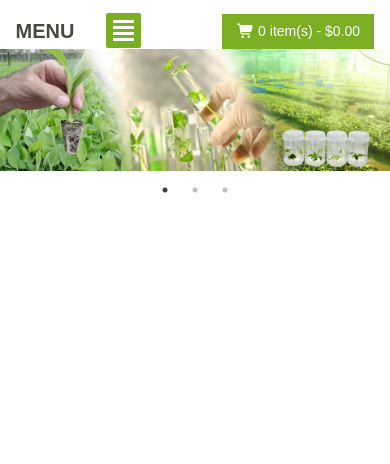
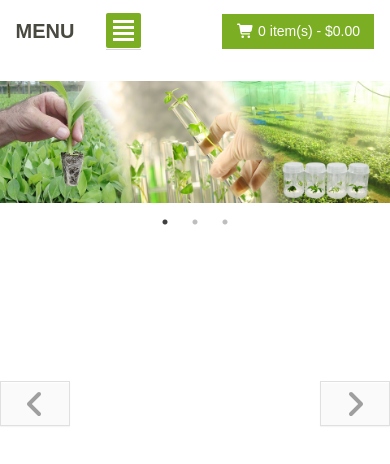
Before and after one commit to fufylev/VenedorGreenResponsive, a website: page app/index.html in a window 390 px wide. Shown: the part 228-692 px from the top of the page. Drawn offline with Linux system fonts and the light colour scheme.

Commit message:
Initial commit. At this stage is done: 1. Header (responsive) 2. Menu (partially) 3. Top slider

```diff
--- a/app/index.html
+++ b/app/index.html
@@ -297,10 +297,10 @@
   </div>
 </div>
 
-<!--<div class="buttons">-->
-  <!--<div class="arrow-right"><i class="fas fa-angle-right"></i></div>-->
-  <!--<div class="arrow-left"><i class="fas fa-angle-left"></i></div>-->
-<!--</div>-->
+<div class="buttons">
+  <div class="arrow-right"><i class="fas fa-angle-right"></i></div>
+  <div class="arrow-left"><i class="fas fa-angle-left"></i></div>
+</div>
 <div class="slider_single_page">
   <div class="slider-item"><img src="img/slider/1.jpg" alt="" class="slider-banner"></div>
   <div class="slider-item"><img src="img/slider/2.png" alt="" class="slider-banner"></div>
```
